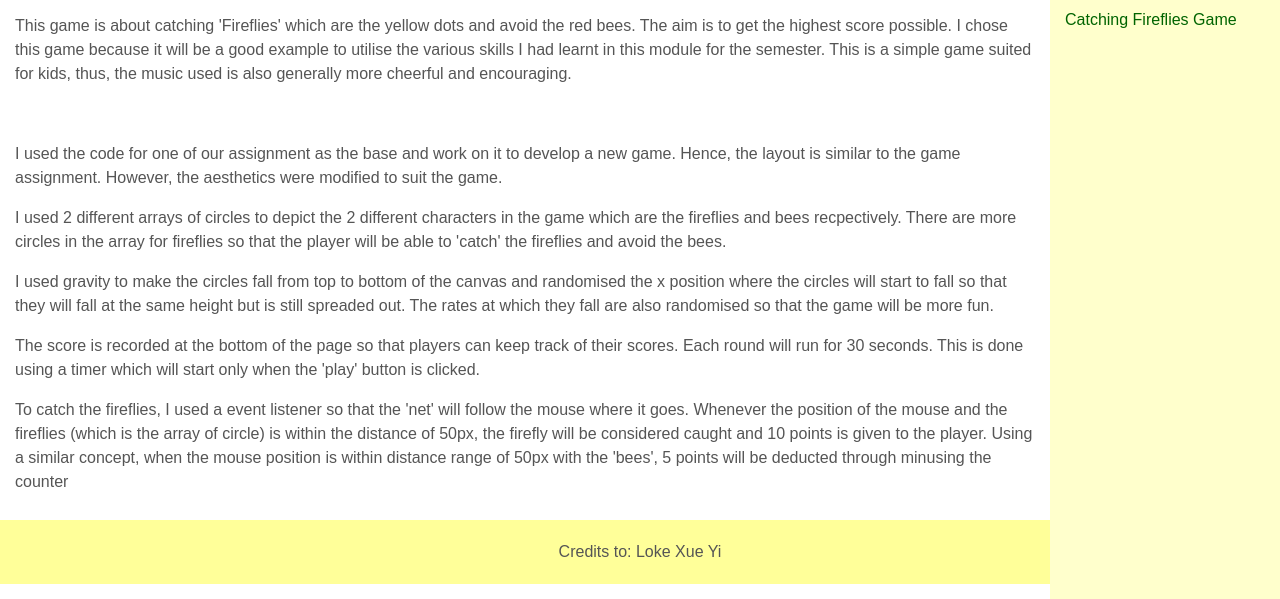
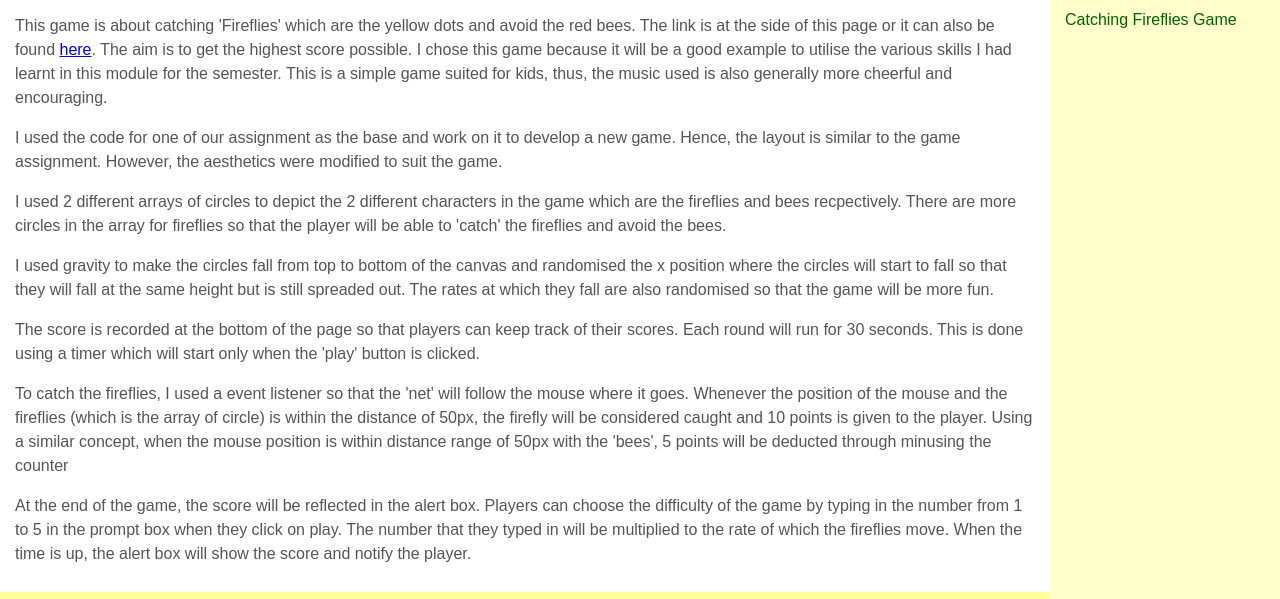
Before and after one commit to Xueyi17/xueyi17.github.io, a plain HTML site: page index.html in a window 1280 px wide. Shown: the part 353-952 px from the top of the page. Drawn offline with Linux system fonts and the light colour scheme.

Commit message:
Update index.html

```diff
--- a/index.html
+++ b/index.html
@@ -96,10 +96,11 @@
                     <div class="innertube">
                         <h1>About the Game</h1>
                         <p> This game is about catching 'Fireflies' which are the yellow dots and avoid the red bees.
+                        The link is at the side of this page or it can also be found <a href="xueyi17.github.io/FinalProject">here</a>.
                         The aim is to get the highest score possible. I chose this game because it will be a good example
                         to utilise the various skills I had learnt in this module for the semester.
                         This is a simple game suited for kids, thus, the music used is also generally more cheerful and encouraging.
-                        </p><br>
+                        </p>
 
                         <p>I used the code for one of our assignment as the base and work on it to develop a new game. Hence, the layout is similar to the game assignment. However, the aesthetics were modified to suit the game.</p>
 
@@ -110,6 +111,9 @@
                         <p> The score is recorded at the bottom of the page so that players can keep track of their scores. Each round will run for 30 seconds. This is done using a timer which will start only when the 'play' button is clicked. </p>
 
                         <p> To catch the fireflies, I used a event listener so that the 'net' will follow the mouse where it goes. Whenever the position of the mouse and the fireflies (which is the array of circle) is within the distance of 50px, the firefly will be considered caught and 10 points is given to the player. Using a similar concept, when the mouse position is within distance range of 50px with the 'bees', 5 points will be deducted through minusing the counter</p>
+
+                        <p> At the end of the game, the score will be reflected in the alert box. Players can choose the difficulty of the game by typing in the number from 1 to 5 in the prompt box when they click on play. The number that they typed in will be multiplied to the rate of which the fireflies move.
+                        When the time is up, the alert box will show the score and notify the player.</p>
 
 
                         </div>
```
